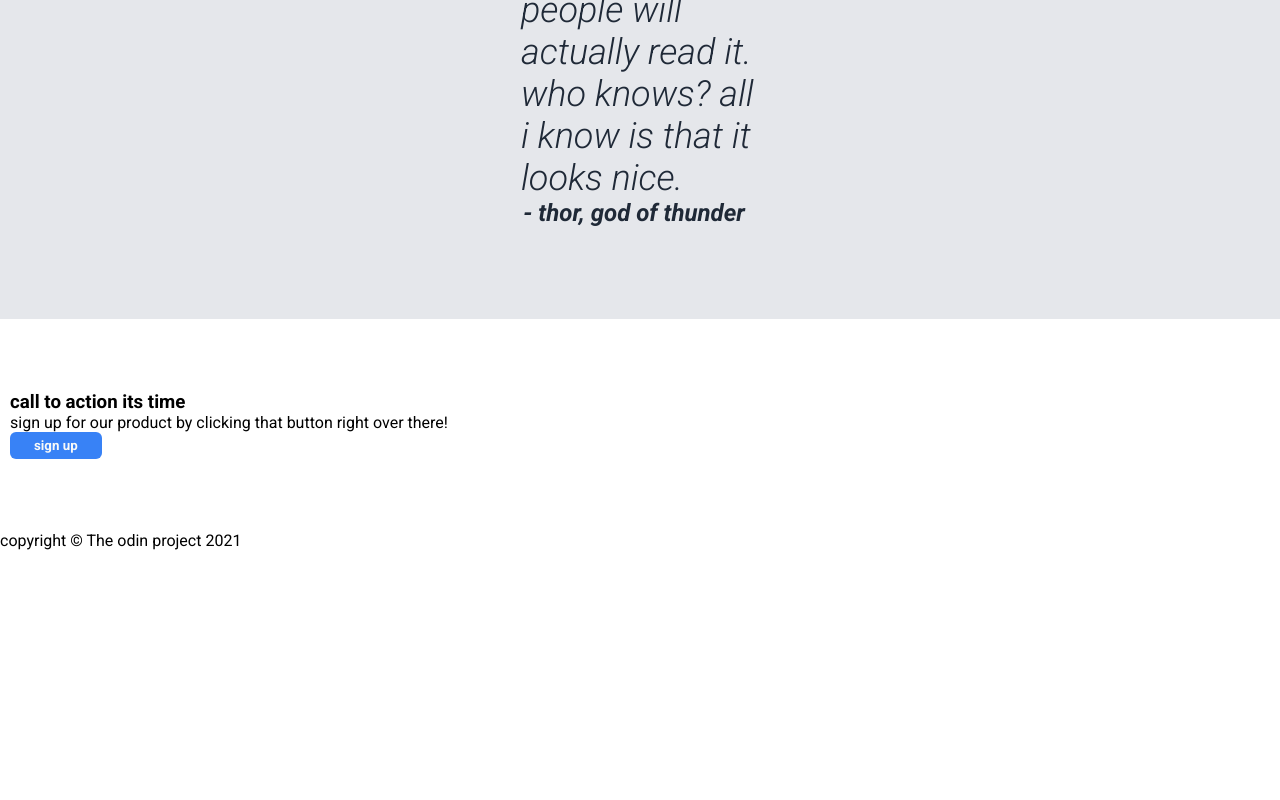
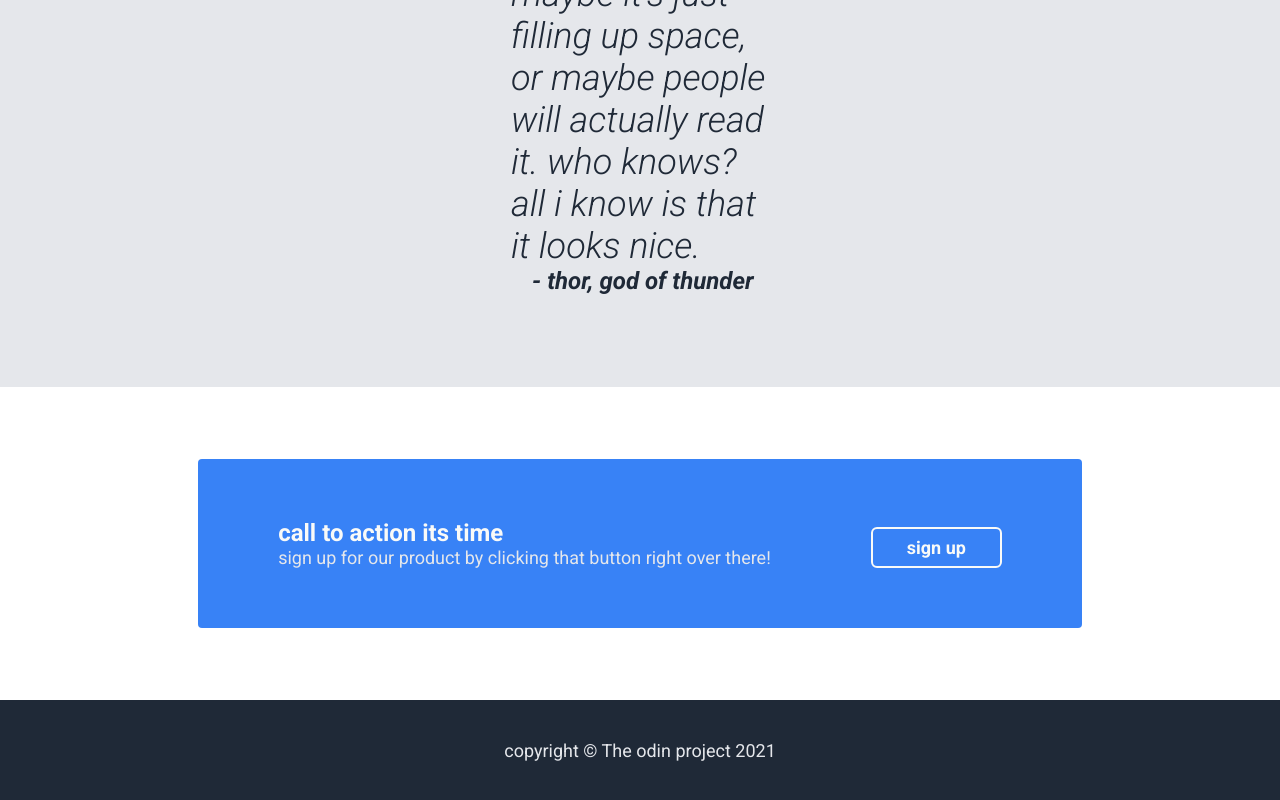
Before and after one commit to ThomasKroghDev/landingpage, a plain HTML site: page index.html in a window 1280 px wide. Shown: the part 1300-2100 px from the top of the page. Before the commit the page ends 1850 px from the top, so only its background shows below. Drawn offline with Linux system fonts and the light colour scheme.

Commit message:
finshed page

```diff
--- a/index.html
+++ b/index.html
@@ -9,22 +9,27 @@
 </head>
 <body>
     <header>
+        <div class="header-container">
             <div class="logo">Header Logo</div>
             <ul class="nav-links">
                 <li class="nav-link">header link one</li>
                 <li class="nav-link">header link two</li>
                 <li class="nav-link">header link three</li>
             </ul>
+        </div>
+
     </header>
     <section class="hero">
 
-
+<div class="hero-container">
     <div class="hero-content">
         <h1 class="hero-title">This website is awesome</h1>
         <p class="hero-text">this website has some sub-text that goes under the main title. It's a smaller font and the color is lower contrast</p>
         <button class="cta-btn">sign up</button>
     </div>
     <div class="hero-img">this is a placeholder for an image.</div>
+</div>
+
 
     </section>
     <section class="info-content">
@@ -58,11 +63,13 @@
     </section>
     <section class="cta">
         <div class="cta-container">
+
+            <div class="cta-content">
                 <h3 class="cta-title">call to action its time</h3>
-            <div class="cta-content">
                 <p class="cta-text">sign up for our product by clicking that button right over there!</p>
+
+            </div>
             <button class="cta-btn">sign up</button>
-            </div>
         </div>
     </section>
     <footer class="footer">
--- a/style.css
+++ b/style.css
@@ -34,11 +34,17 @@
 
 header{
   background-color: var(--dark-bg-color);
+  padding: 20px;
+
+}
+
+.header-container{
+  max-width: 60vw;
   display: flex;
-  justify-content: space-around;
-  gap: 20%;
+  justify-content: space-between;
   align-items: center;
-  padding: 10px;
+gap: 20%;
+margin:auto;
 }
 
 .logo{
@@ -55,20 +61,26 @@ header{
 }
 
 section{
-  padding: 4.5rem 10px;
+  padding: 4.5rem 0px;
 }
 
 .hero{
   background-color: var(--dark-bg-color);
+
+}
+
+.hero-container{
+  max-width: 60vw;
   display: flex;
-  justify-content: space-around;
+  justify-content: space-between;
   align-items: center;
 gap: 20%;
+margin:auto;
 }
 
 .hero-content{
   flex-direction: column;
-  width: 25%;
+  width: 48%;
 }
 
 .hero-title{
@@ -78,9 +90,9 @@ gap: 20%;
 }
 
 .hero-img{
-  padding: 5.5% 3%;
+  padding: 110px 80px;
  text-align: center;
-  width: 25%;
+  width: 52%;
   background-color: #6D747D;
   color: var(--main-text-color);
 
@@ -94,17 +106,15 @@ gap: 20%;
 
 .cta-btn{
   background-color: var(--btn-bg-color);
-  padding: 6px 24px;
+  padding: 8px 34px;
   color: var(--main-text-color);
   border-radius: 6px;
   border: none;
   font-weight: bold;
+  font-size: 18px;
 }
 
 .info-title{
-  /* --info-text-color:#1f2937;
-  --info-text-size:36px;
-  --info-text-weight:800;  */
   font-weight: var(--info-text-weight);
   font-size: var(--info-text-size);
   color: var(--info-text-color);
@@ -164,3 +174,41 @@ figcaption{
  text-align: right;
  font-size: 24px;
 }
+
+.cta{
+  display: flex;
+  align-items: center;
+  justify-content: center;
+}
+
+.cta-container {
+  display: flex;
+  gap: 100px;
+  align-items: flex-end;
+background-color: var(--btn-bg-color);
+padding: 60px 80px;
+border-radius: 4px;
+}
+
+.cta-content{
+  margin: 0;
+
+}
+.cta-title{
+  font-size: var(--header-font-size);
+  color: var(--main-text-color);
+}
+.cta-text{
+  font-size: var(--secondary-text-size);
+  color: var(--secondary-text-color);
+}
+.cta-container>.cta-btn{
+  border:2px var(--main-text-color) solid;
+}
+.footer{
+  font-size: var(--secondary-text-size);
+  color: var(--secondary-text-color);
+  text-align: center;
+  padding: 40px;
+  background-color: var(--dark-bg-color);
+}
```
Lines whose indentation alone changed are shown as unchanged.
